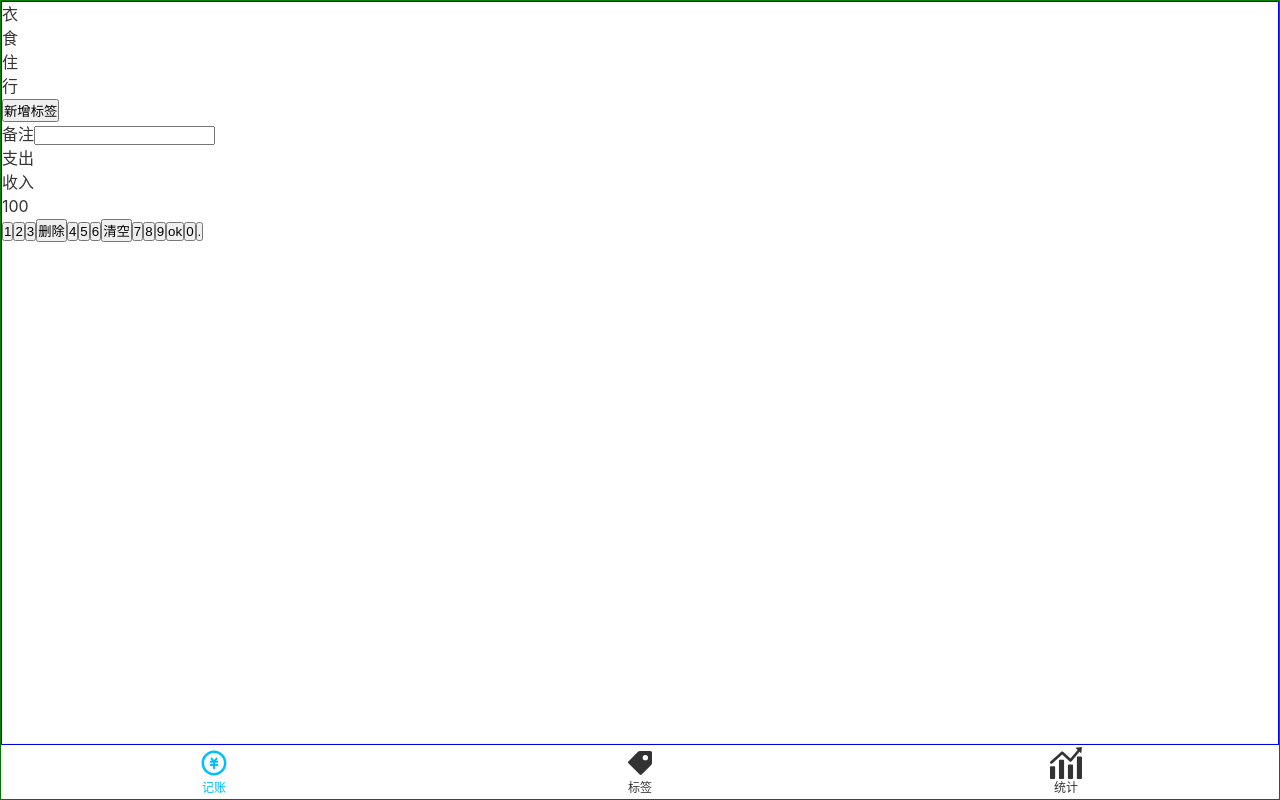
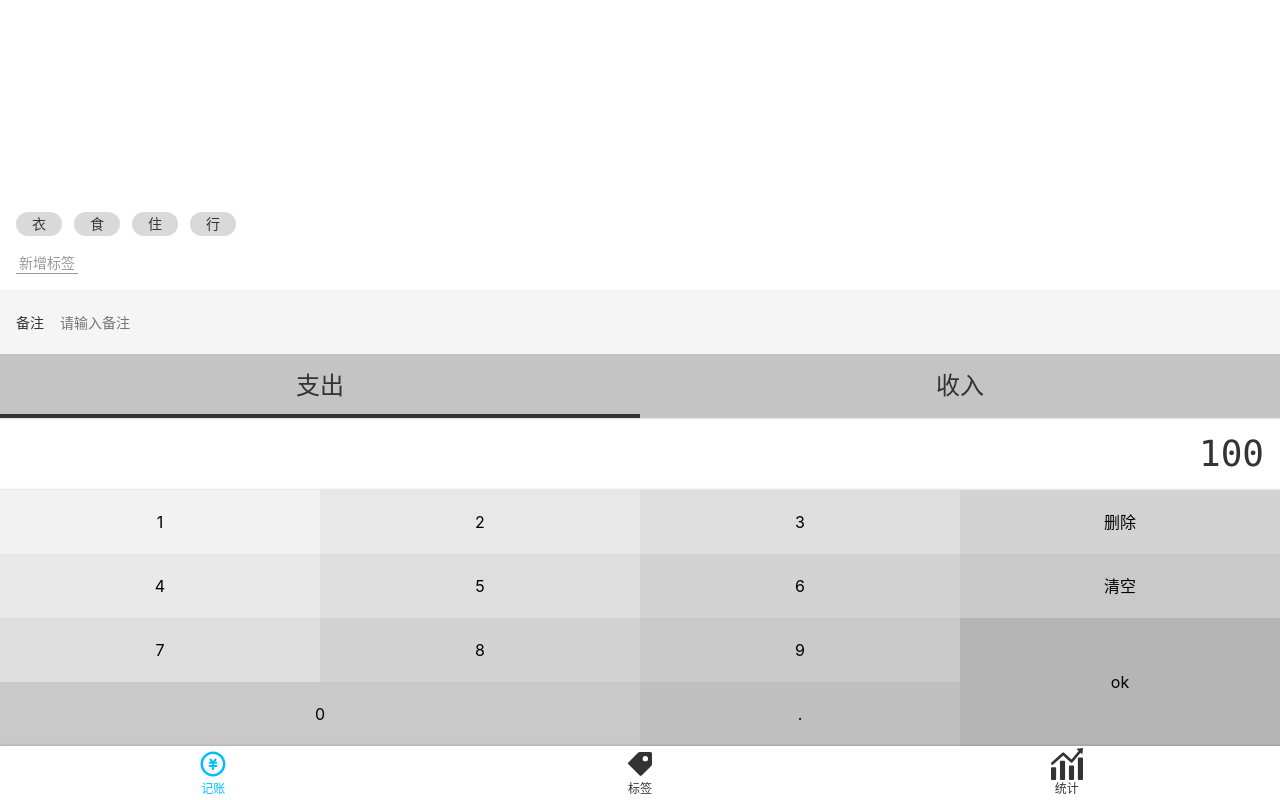
Before and after one commit to Eternal-could/bill, a Vue app: page /#/money in a window 1280 px wide. Built offline with nearby package versions, Linux system fonts and the light colour scheme.

Commit message:
css和html完毕

```diff
--- a/src/App.vue
+++ b/src/App.vue
@@ -12,6 +12,7 @@
   -moz-osx-font-smoothing: grayscale;
   color: #333;
   line-height: 1.5;
+  font-size: 16px;
   font-family: $font-hei;
 }
 </style>
--- a/src/assets/style/helper.scss
+++ b/src/assets/style/helper.scss
@@ -3,3 +3,20 @@
 $font-song: Georgia, "Nimbus Roman No9 L", "Songti SC", "Noto Serif CJK SC", "Source Han Serif SC", "Source Han Serif CN", STSong, "AR PL New Sung", "AR PL SungtiL GB", NSimSun, SimSun, "TW\-Sung", "WenQuanYi Bitmap Song", "AR PL UMing CN", "AR PL UMing HK", "AR PL UMing TW", "AR PL UMing TW MBE", PMingLiU, MingLiU, serif;
 
 $color-highlight: deepskyblue;
+
+// placeholder
+%clearFix {
+  &::after {
+    content: '';
+    clear: both;
+    display: block;
+  }
+}
+$color-shadow: rgba(0, 0, 0, 0.25);
+%outerShadow {
+  box-shadow: 0 0 3px $color-shadow;
+}
+%innerShadow {
+  box-shadow: inset 0 -3px 3px -3px $color-shadow,
+  inset 0 3px 3px -3px $color-shadow;
+}
--- a/src/assets/style/reset.scss
+++ b/src/assets/style/reset.scss
@@ -7,3 +7,12 @@
   text-decoration: none;
   color: inherit;
 }
+ul,ol {
+  list-style: none;
+}
+button, input {
+  font: inherit;
+}
+:focus {
+  outline: none;
+}
--- a/src/components/Layout.vue
+++ b/src/components/Layout.vue
@@ -1,6 +1,6 @@
 <template>
-  <div class="nav-wrapper">
-    <div class="content">
+  <div class="layout-wrapper">
+    <div class="content" :class="classPrefix && `${classPrefix}-content`">
       <slot></slot>
     </div>
     <Nav/>
@@ -9,20 +9,19 @@
 
 <script lang="ts">
 export default {
+  props: ['classPrefix'],
   name: "Layout"
 }
 </script>
 
 <style lang="scss" scoped>
-  .nav-wrapper{
+  .layout-wrapper{
     display: flex;
-    border: 1px solid green;
     flex-direction: column;
     height: 100vh;
   }
   .content{
     flex-grow: 1;
     overflow: auto;
-    border: 1px solid blue;
   }
 </style>
--- a/src/views/Money.vue
+++ b/src/views/Money.vue
@@ -1,28 +1,5 @@
 <template>
-  <Layout>
-    <div class="tags">
-      <ul class="current">
-        <li>衣</li>
-        <li>食</li>
-        <li>住</li>
-        <li>行</li>
-      </ul>
-      <div class="new">
-        <button>新增标签</button>
-      </div>
-    </div>
-    <div>
-      <label class="notes">
-        <span class="name">备注</span>
-        <input type="text">
-      </label>
-    </div>
-    <div>
-      <ul class="types">
-        <li class="selected">支出</li>
-        <li>收入</li>
-      </ul>
-    </div>
+  <Layout class-prefix="layout">
     <div class="numberPad">
       <div class="output">100</div>
       <div class="buttons">
@@ -37,11 +14,35 @@
         <button>7</button>
         <button>8</button>
         <button>9</button>
-        <button>ok</button>
-        <button>0</button>
+        <button class="ok">ok</button>
+        <button class="zero">0</button>
         <button>.</button>
       </div>
     </div>
+    <div>
+      <ul class="types">
+        <li class="selected">支出</li>
+        <li>收入</li>
+      </ul>
+    </div>
+    <div>
+      <label class="notes">
+        <span class="name">备注</span>
+        <input type="text" placeholder="请输入备注">
+      </label>
+    </div>
+    <div class="tags">
+      <div class="new">
+        <button>新增标签</button>
+      </div>
+      <ul class="current">
+        <li>衣</li>
+        <li>食</li>
+        <li>住</li>
+        <li>行</li>
+      </ul>
+    </div>
+
   </Layout>
 </template>
 
@@ -51,6 +52,135 @@
 }
 </script>
 
+<style lang="scss">
+  .layout-content {
+    display: flex;
+    flex-direction: column-reverse;
+  }
+</style>
+
 <style lang="scss" scoped>
-
+@import "../assets/style/helper";
+.numberPad {
+  .output {
+    @extend %clearFix;
+    @extend %innerShadow;
+    font-size: 36px;
+    font-family: Consolas, monospace;
+    padding: 9px 16px;
+    text-align: right;
+    height: 72px;
+  }
+  .buttons {
+    @extend %clearFix;
+    > button {
+      width: 25%;
+      height: 64px;
+      float: left;
+      background: transparent;
+      border: none;
+      &.ok {
+        height: 64*2px;
+        float: right;
+      }
+      &.zero {
+        width: 25*2%;
+      }
+      $bg: #f2f2f2;
+      &:nth-child(1) {
+        background: $bg;
+      }
+      &:nth-child(2), &:nth-child(5) {
+        background: darken($bg, 4%);
+      }
+      &:nth-child(3), &:nth-child(6), &:nth-child(9) {
+        background: darken($bg, 4*2%);
+      }
+      &:nth-child(4), &:nth-child(7), &:nth-child(10) {
+        background: darken($bg, 4*3%);
+      }
+      &:nth-child(8), &:nth-child(11), &:nth-child(13) {
+        background: darken($bg, 4*4%);
+      }
+      &:nth-child(14) {
+        background: darken($bg, 4*5%);
+      }
+      &:nth-child(12) {
+        background: darken($bg, 4*6%);
+      }
+    }
+  }
+}
+.types {
+  background: #c4c4c4;
+  display: flex;
+  text-align: center;
+  font-size: 24px;
+  > li {
+    width: 50%;
+    height: 64px;
+    display: flex;
+    justify-content: center;
+    align-items: center;
+    position: relative;
+    &.selected {
+      &::after {
+        content: '';
+        position: absolute;
+        bottom: 0;
+        left: 0;
+        width: 100%;
+        height: 4px;
+        background: #333;
+      }
+    }
+  }
+}
+.notes {
+  font-size: 14px;
+  background: #f5f5f5;
+  padding-left: 16px;
+  display: flex;
+  align-items: center;
+  .name {
+    padding-right: 16px;
+  }
+  input {
+    height: 64px;
+    flex-grow: 1;
+    background: transparent;
+    border: none;
+    padding-right: 16px;
+  }
+}
+.tags {
+  flex-grow: 1;
+  display: flex;
+  flex-direction: column-reverse;
+  font-size: 14px;
+  padding: 16px;
+  > .current {
+    display: flex;
+    flex-wrap: wrap;
+    > li {
+      background: #d9d9d9;
+      height: 24px;
+      line-height: 24px;
+      border-radius: (24px/2);
+      padding: 0 16px;
+      margin-right: 12px;
+      margin-top: 4px;
+    }
+  }
+  > .new {
+    padding-top: 16px;
+    button {
+      background: transparent;
+      border: none;
+      color: #999;
+      border-bottom: 1px solid;
+      padding: 0 3px;
+    }
+  }
+}
 </style>
```
